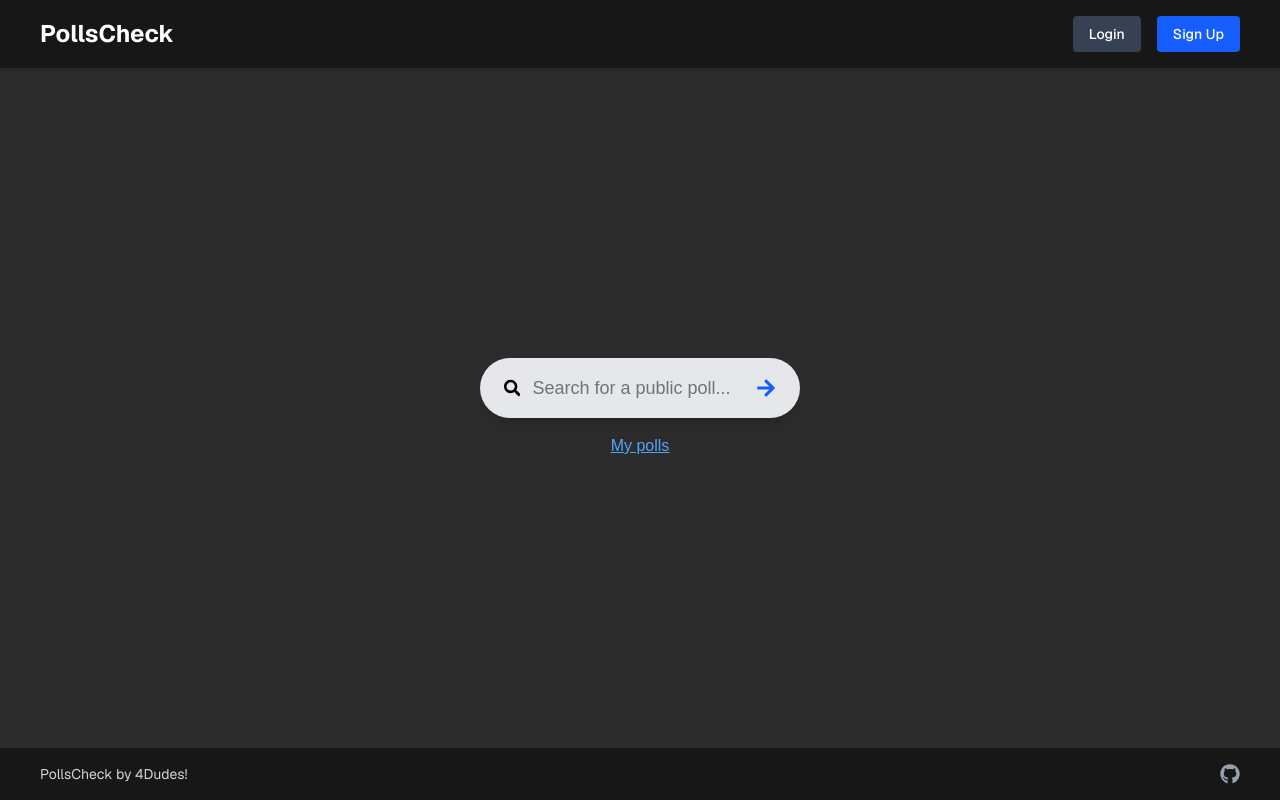
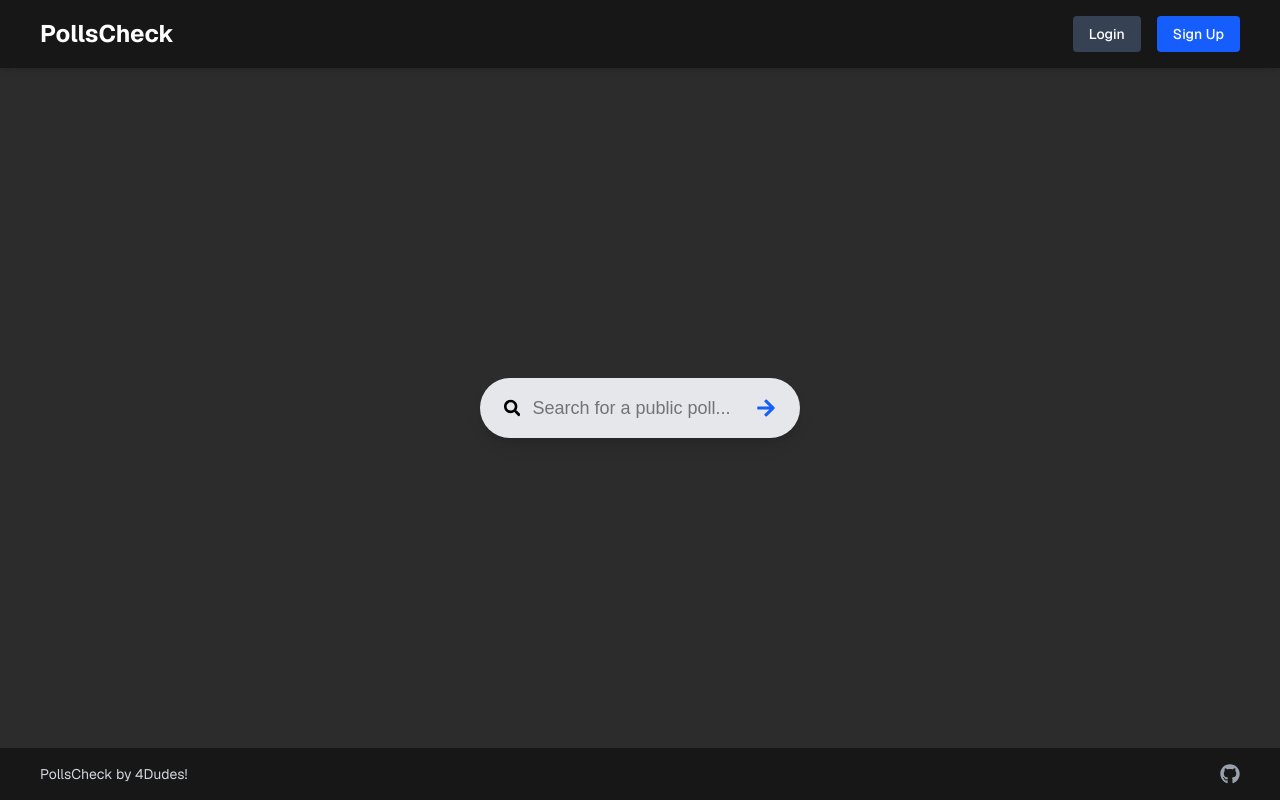
Before and after one commit to Tatertot717/WebApp, a Next.js app in the folder webapp/: page /search in a window 1280 px wide. Built offline with nearby package versions, Linux system fonts and the light colour scheme.

Commit message:
"new changes"

```diff
--- a/webapp/src/app/layout.tsx
+++ b/webapp/src/app/layout.tsx
@@ -1,7 +1,7 @@
 import type { Metadata } from "next";
 import { Geist, Geist_Mono } from "next/font/google";
 import "./globals.css";
-import { AuthProvider } from "../config/Authentication";
+import { AuthProvider } from "@/src/config/Authentication";
 
 const geistSans = Geist({
   variable: "--font-geist-sans",
--- a/webapp/src/app/page.tsx
+++ b/webapp/src/app/page.tsx
@@ -9,10 +9,6 @@ export const metadata = {
 
 
 export default function Home() {
-
-  connectMongoDB() //remove this at some point
-
-
   return (
     <WelcomePage />
   );
--- a/webapp/src/components/pages/SearchPage.tsx
+++ b/webapp/src/components/pages/SearchPage.tsx
@@ -7,11 +7,12 @@ import Navbar from "../Navbar";
 import Footer from "../Footer";
 import Link from "next/link";
 import { useRouter } from "next/navigation";
+import { useAuth } from "@/src/config/Authentication";
 
 const SearchPage = () => {
-  const loggedin = true; // update based on auth
   const [query, setQuery] = useState("");
   const router = useRouter();
+  const { isLoggedIn } = useAuth();
 
   const handleSearch = () => {
     if (query.trim()) {
@@ -20,6 +21,8 @@ const SearchPage = () => {
   };
 
   return (
+
+
     <div className="flex flex-col min-h-screen text-white" style={{ backgroundColor: "#2c2c2c" }}>
       <Navbar />
 
@@ -40,7 +43,7 @@ const SearchPage = () => {
             </button>
           </div>
 
-          {loggedin && (
+          {isLoggedIn && (
             <Link
               href="/polls?user=current"
               className="text-blue-400 underline hover:text-blue-600 transition duration-200"
```
Also changed, not shown: webapp/src/components/pages/PollsPage.tsx (+16 -16 lines).
